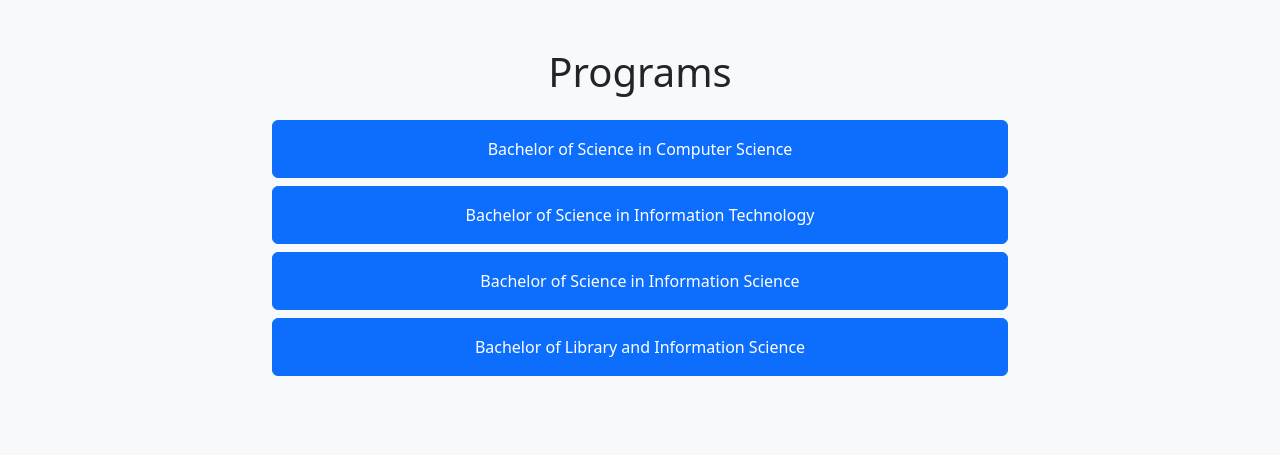
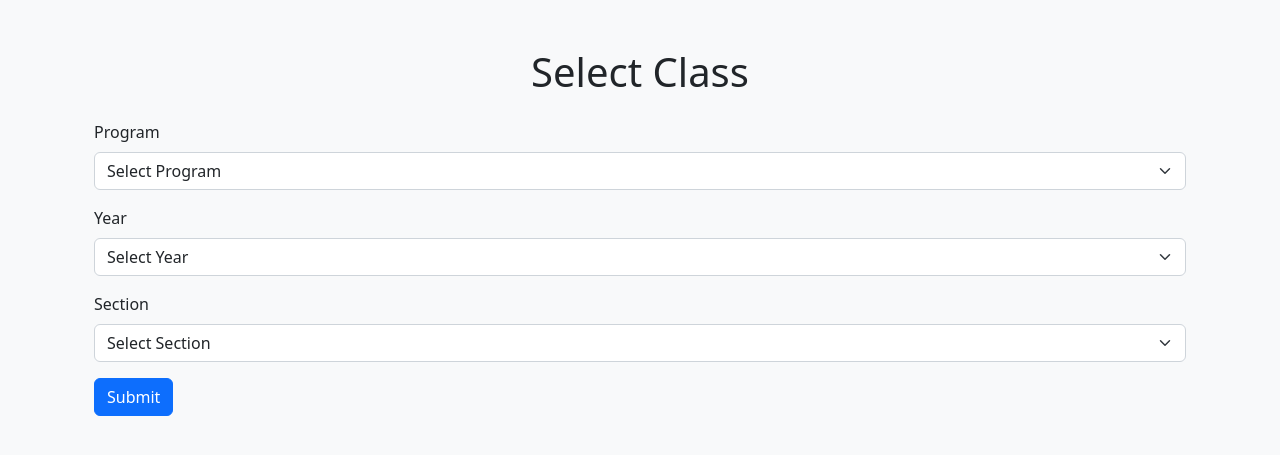
Before and after one commit to markpenales/csp-prototype, a Django app: page /playground/programs/ in a window 1280 px wide. Shown: the top 455 px of the page. Run offline with Django 4.2, Linux system fonts and the light colour scheme; data comes from the database, SQL or seed files in the repository; data that the repository does not hold is empty; some libraries are stand-ins or nearby versions.

Commit message:
dropdowns

```diff
--- a/playground/templates/index.html
+++ b/playground/templates/index.html
@@ -15,17 +15,46 @@
 <body class="bg-light">
 
     <div class="container mt-5">
-        <h1 class="text-center mb-4">Programs</h1>
+        <form method="GET" action="{% url 'programs' %}">
+            <div class="container mt-5">
+                <h1 class="text-center mb-4">Select Class</h1>
+                <!-- Dropdown 1 -->
+                <div class="mb-3">
+                    <label for="dropdown1" class="form-label">Program</label>
+                    <select class="form-select" id="program" name="program">
+                        <option value="" disabled selected>Select Program</option>
+                        {% for program in programs %}
 
-        <div class="row justify-content-center">
-            <div class="col-sm-8">
-                {% for program in programs %}
-                    <a href="{% url 'year' program.id %}" class="btn btn-primary d-block py-3 px-4 mb-2 text-center">
-                        {{ program.name }}
-                    </a>
-                {% endfor %}
+                        <option value={{program.id}}>{{program.name}}</option>
+
+                        {% endfor %}
+                    </select>
+                </div>
+
+                <!-- Dropdown 2 -->
+                <div class="mb-3">
+                    <label for="dropdown2" class="form-label">Year</label>
+                    <select class="form-select" id="year" name="year">
+                        <option disabled selected>Select Year</option>
+
+                        {% for year in years %}
+                            <option value={{year.id}}>{{year.year}}</option>
+                        {% endfor %}
+                    </select>
+                </div>
+
+                <!-- Dropdown 3 -->
+                <div class="mb-3">
+                    <label for="dropdown3" class="form-label">Section</label>
+                    <select class="form-select" id="section" name="section">
+                        <option disabled selected>Select Section</option>
+                    </select>
+                </div>
+
+                <button type="submit" class="btn btn-primary">Submit</button>
             </div>
-        </div>
+        </form>
+
 
     </div>
 
@@ -34,5 +63,52 @@
     <script src="https://cdn.jsdelivr.net/npm/bootstrap@5.2.3/dist/js/bootstrap.min.js"></script>
 
 </body>
+<script src="https://code.jquery.com/jquery-3.6.0.min.js"></script>
+<script>
 
+    function populateSectionDropdown(){
+        console.log("getting")
+        var programId = document.getElementById('program').value;
+        var yearId = document.getElementById('year').value;
+
+        $.ajax({
+            url: '/playground/sections',
+            type: 'GET',
+            data:{
+                program_id: programId,
+                year_id: yearId
+            },
+            success: function(response){
+
+                var sectionDropdown = document.getElementById('section')
+                sectionDropdown.innerHTML = ''
+
+                // Add "Select Section" option if needed
+                if (!sectionDropdown.getAttribute('data-loaded')) {
+                    var selectOption = document.createElement('option');
+                    selectOption.text = 'Select Section';
+                    selectOption.disabled = true;
+                    selectOption.selected = true;
+                    sectionDropdown.add(selectOption);
+                    sectionDropdown.setAttribute('data-loaded', true);
+                }
+
+                response.sections.forEach(section => {
+                    var option = document.createElement('option');
+                    option.text = section.name;
+                    option.value = section.id;
+                    sectionDropdown.add(option);
+                });
+            }
+        })
+    }
+
+    // Event listener to call updateSections when both program and year dropdowns change
+    document.getElementById('program').addEventListener('change', populateSectionDropdown);
+    document.getElementById('year').addEventListener('change', populateSectionDropdown);
+
+    // Initial call to updateSections when the page loads
+    populateSectionDropdown();
+
+</script>
 </html>
--- a/playground/urls.py
+++ b/playground/urls.py
@@ -3,6 +3,7 @@ from django.urls import path
 from . import views
 
 urlpatterns = [
+    path("sections/", views.get_sections, name="get_sections"),
     path("programs/", views.hello, name="programs"),
     path("programs/<program>", views.year, name="year"),
     path("programs/<program>/<year>", views.section, name="section"),
--- a/playground/views.py
+++ b/playground/views.py
@@ -8,14 +8,23 @@ from django.forms.models import model_to_dict
 from playground.models import Course, Instructor, Laboratory, Program, Schedule, Year, Section, Day
 from pprint import pprint
 import json
+from django.db.models import F
 
 
 # Create your views here.
 def hello(request) -> HttpResponse:
     program = Program.objects.all()
+    year = Year.objects.all()
 
-    return render(request, "index.html", {"programs": program})
+    return render(request, "index.html", {"programs": program, "years": year})
 
+def get_sections(request):
+    program_id = request.GET.get('program_id')
+    year_id = request.GET.get('year_id')
+
+    sections = Section.objects.filter(program_id=program_id, year_id=year_id).annotate(name=F('section_name__name')).values('id', 'name')
+    sections = list(sections)
+    return JsonResponse({'sections': sections})
 
 def year(request, program) -> HttpResponse:
     year = Year.objects.all()
```
Also changed, not shown: 2 other files.
